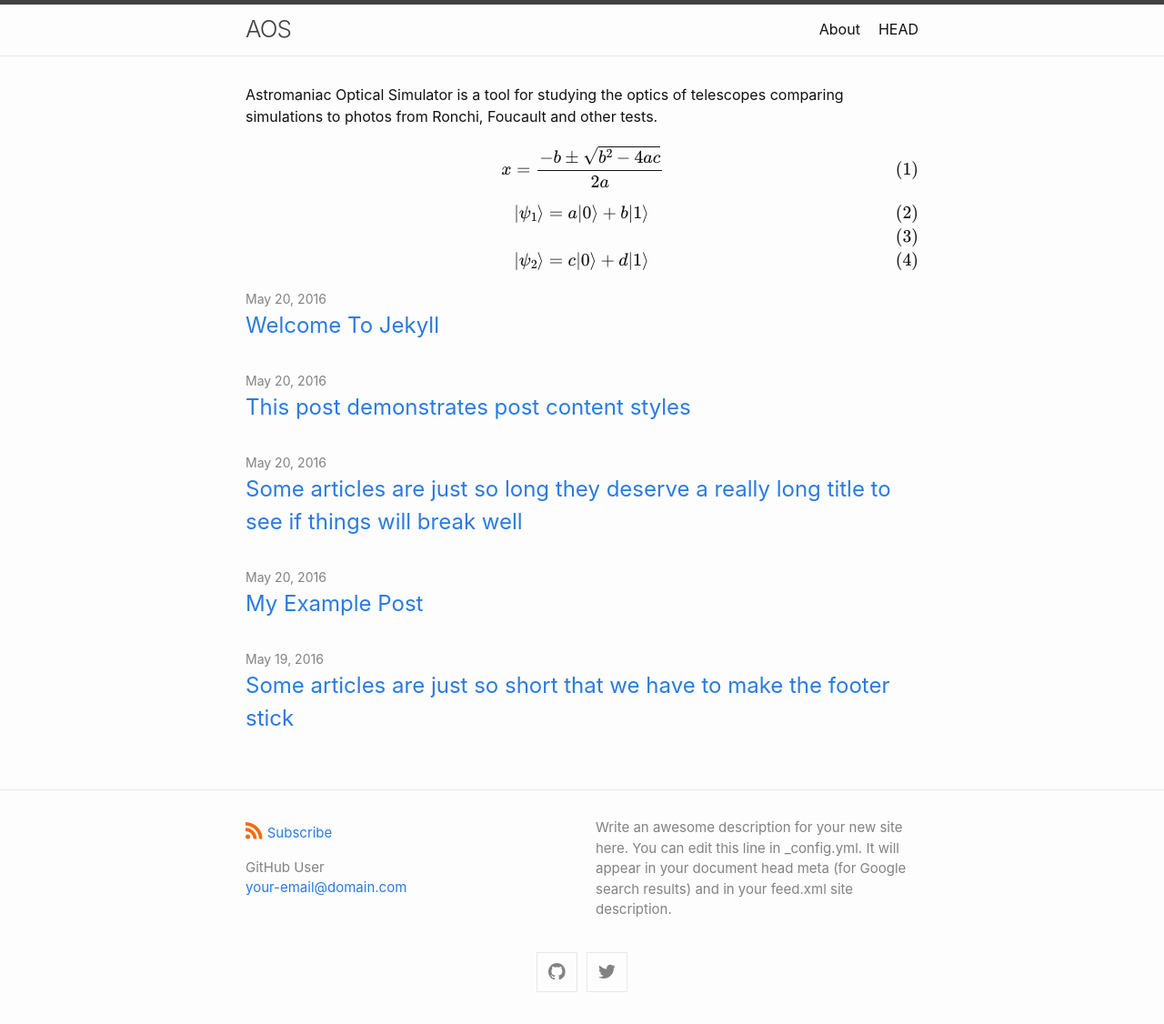
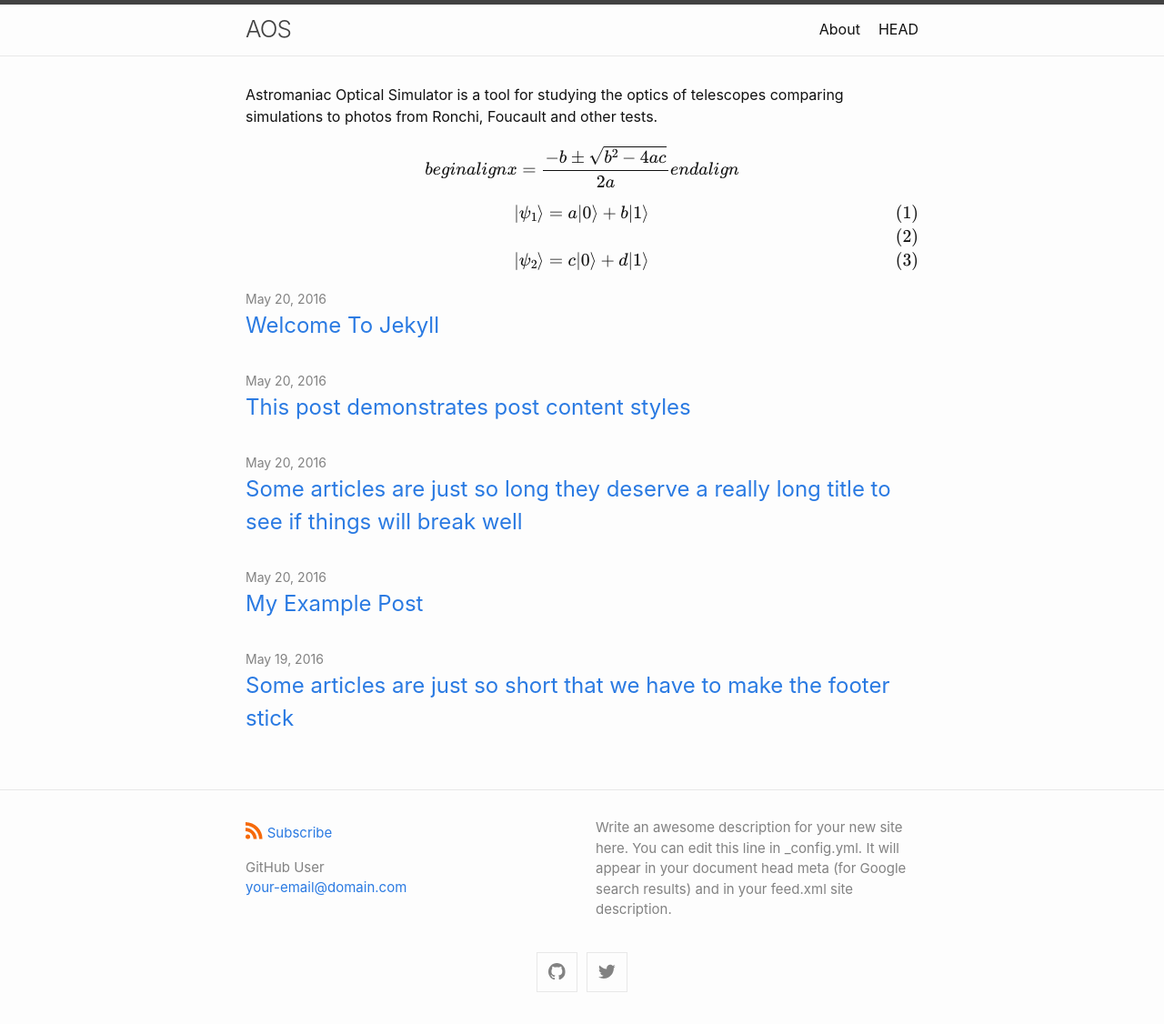
Before and after one commit to maciejczarnacki/AOS, a Jekyll site: the page built from index.md, in a window 1280 px wide. Shown: the whole page at 91% size. Built offline with Jekyll 4.4.1, drawn with Linux system fonts in a browser that asks for light colours; formulas are drawn with MathJax 3.

Commit message:
Update index.md

```diff
--- a/index.md
+++ b/index.md
@@ -13,9 +13,9 @@ use_math: true
 Astromaniac Optical Simulator is a tool for studying the optics of telescopes comparing simulations to photos from Ronchi, Foucault and other tests.
 
 $$
-  \begin{align}
+  begin{align}
   x = {-b \pm \sqrt{b^2-4ac} \over 2a}
-  \end{align}
+  end{align}
 $$
 
 $$
```
